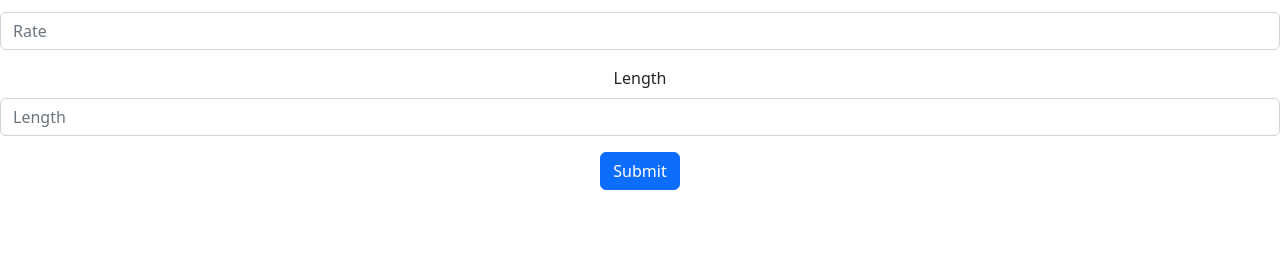
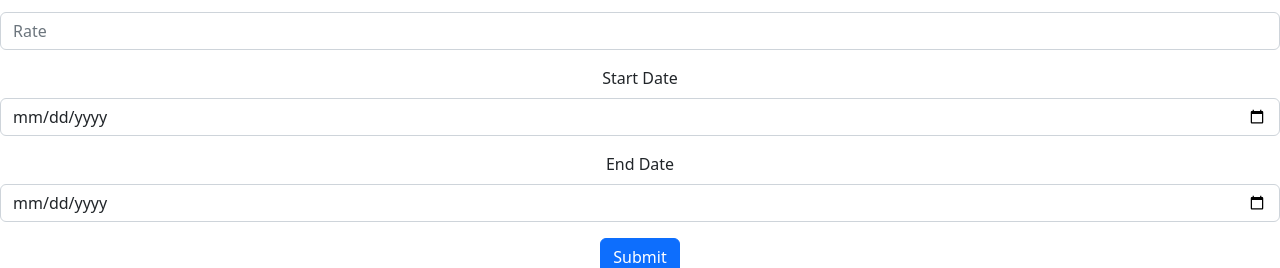
Before and after one commit to blee2125/storage-rental-v2, a React (Create React App) app: page /leases/add in a window 1280 px wide. Shown: the part 272-540 px from the top of the page. Built offline with nearby package versions, Linux system fonts and the light colour scheme; no server answers.

Commit message:
replace length with start and end date

```diff
--- a/src/components/Lease/LeaseForms/LeaseForm.js
+++ b/src/components/Lease/LeaseForms/LeaseForm.js
@@ -26,13 +26,22 @@ export const LeaseForm = (props) => {
             onChange={e => props.updateData('rate', e.target.value)}
           />
         </Form.Group>
-        <Form.Group className="mb-3" controlId="formGroupLength">
-          <Form.Label>Length</Form.Label>
+        <Form.Group className="mb-3" controlId="formGroupStart">
+          <Form.Label>Start Date</Form.Label>
           <Form.Control
-            type="number"
-            placeholder="Length"
-            value={props.leaseObject.leaseLength}
-            onChange={e => props.updateData('leaseLength', e.target.value)}
+            type="date"
+            placeholder="Start"
+            value={props.leaseObject.startDate}
+            onChange={e => props.updateData('startDate', e.target.value)}
+          />
+        </Form.Group>
+        <Form.Group className="mb-3" controlId="formGroupEnd">
+          <Form.Label>End Date</Form.Label>
+          <Form.Control
+            type="date"
+            placeholder="end"
+            value={props.leaseObject.endDate}
+            onChange={e => props.updateData('endDate', e.target.value)}
           />
         </Form.Group>
       </Form>
```
